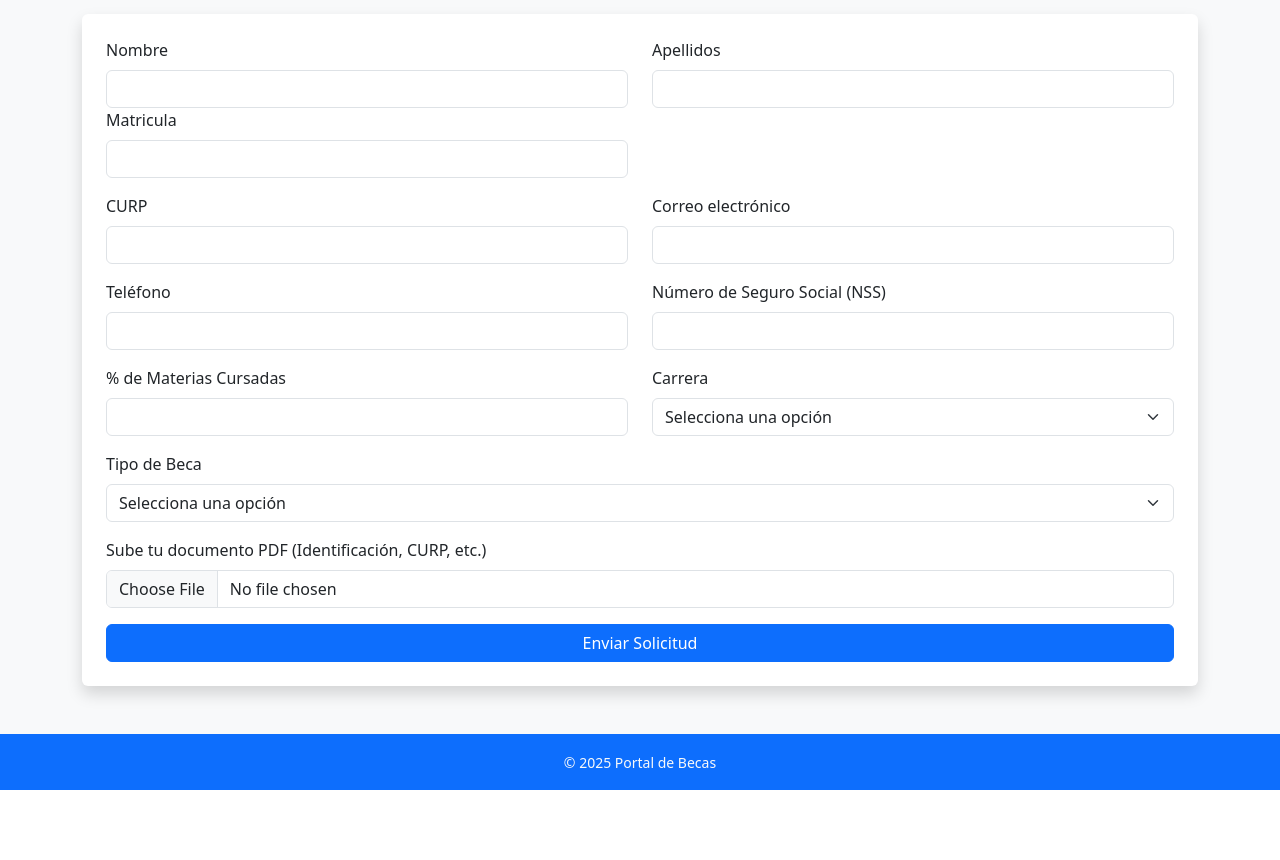
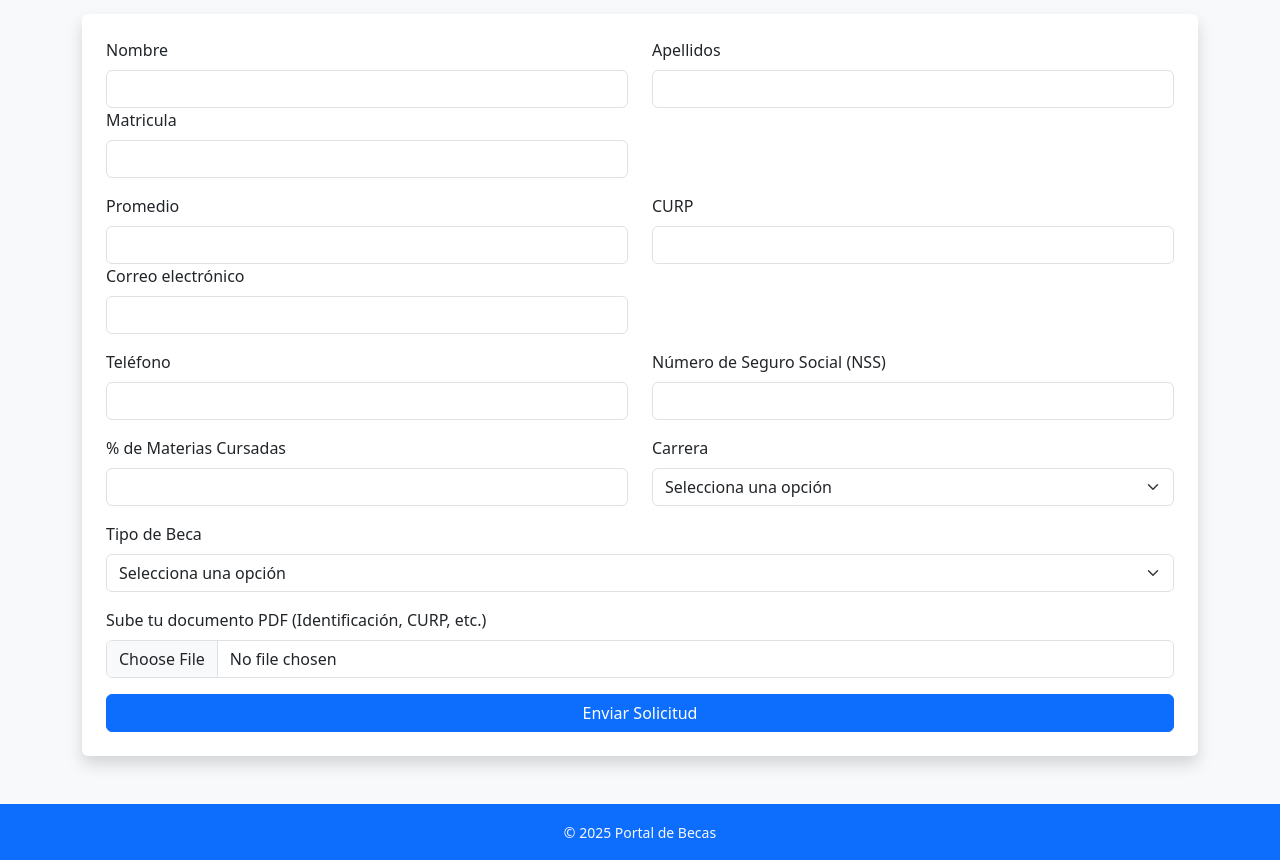
Before and after one commit to IYRH/becas_portal, a Flask app: page /formulario in a window 1280 px wide. Shown: the part 152-1012 px from the top of the page. Before the commit the page ends 942 px from the top, so only its background shows below. Run offline with Flask 3, Linux system fonts and the light colour scheme.

Commit message:
afregando promedio al formulario porque se me olvido alv

```diff
--- a/database/db_setup.py
+++ b/database/db_setup.py
@@ -11,6 +11,7 @@ def crear_base_datos():
             nombre TEXT NOT NULL,
             apellidos TEXT NOT NULL,
             matricula TEXT NOT NULL,
+            promedio REAL,
             curp TEXT NOT NULL,
             correo TEXT NOT NULL,
             telefono TEXT,
--- a/routes/admin_routes.py
+++ b/routes/admin_routes.py
@@ -111,7 +111,7 @@ def descargar_excel():
 
     # Encabezados
     encabezados = [
-        "ID", "Nombre","Apellidos","Matricula","Correo", "Teléfono", "NSS",
+        "ID", "Nombre","Apellidos","Matricula","Promedio","Correo", "Teléfono", "NSS",
         "% Materias Cursadas", "Carrera", "Estatus", "Fecha Registro"
     ]
     ws.append(encabezados)
--- a/routes/main_routes.py
+++ b/routes/main_routes.py
@@ -45,6 +45,7 @@ def formulario():
         nombre = request.form['nombre']
         apellidos = request.form['apellidos']
         matricula = request.form['matricula']
+        promedio = request.form.get('promedio', None)
         curp = request.form.get('curp', '')
         correo = request.form['correo']
         telefono = request.form['telefono']
@@ -66,9 +67,9 @@ def formulario():
         cursor = conexion.cursor()
         cursor.execute('''
             INSERT INTO solicitudes
-            (nombre, apellidos, matricula, curp, correo, telefono, nss, porcentaje_cursado, carrera, beca, pdf, fecha_registro)
-            VALUES (?, ?, ?, ?, ?, ?, ?, ?, ?, ?, ?, ?)
-        ''', (nombre, apellidos, matricula, curp, correo, telefono, nss, porcentaje, carrera, beca, pdf_path, datetime.now().strftime("%Y-%m-%d %H:%M:%S")))
+            (nombre, apellidos, matricula, promedio, curp, correo, telefono, nss, porcentaje_cursado, carrera, beca, pdf, fecha_registro)
+            VALUES (?, ?, ?, ?, ?, ?, ?, ?, ?, ?, ?, ?, ?)
+        ''', (nombre, apellidos, matricula, promedio,  curp, correo, telefono, nss, porcentaje, carrera, beca, pdf_path, datetime.now().strftime("%Y-%m-%d %H:%M:%S")))
         conexion.commit()
         conexion.close()
 
@@ -84,7 +85,7 @@ def resultado():
 
         conexion = sqlite3.connect('becas.db')
         cursor = conexion.cursor()
-        cursor.execute("SELECT nombre, apellidos, curp, carrera, estatus, fecha_registro FROM solicitudes WHERE matricula = ?", (matricula,))
+        cursor.execute("SELECT nombre, apellidos, promedio, curp, carrera, estatus, fecha_registro FROM solicitudes WHERE matricula = ?", (matricula,))
         solicitud = cursor.fetchone()
         conexion.close()
 
--- a/templates/formulario.html
+++ b/templates/formulario.html
@@ -41,6 +41,10 @@
     </div>
 
     <div class="row mb-3">
+      <div class="col-md-6">
+        <label class="form-label">Promedio</label>
+        <input type="text" name="promedio" class="form-control" required>
+      </div>
       <div class="col-md-6">
         <label class="form-label">CURP</label>
         <input type="text" name="curp" class="form-control" required>
```
